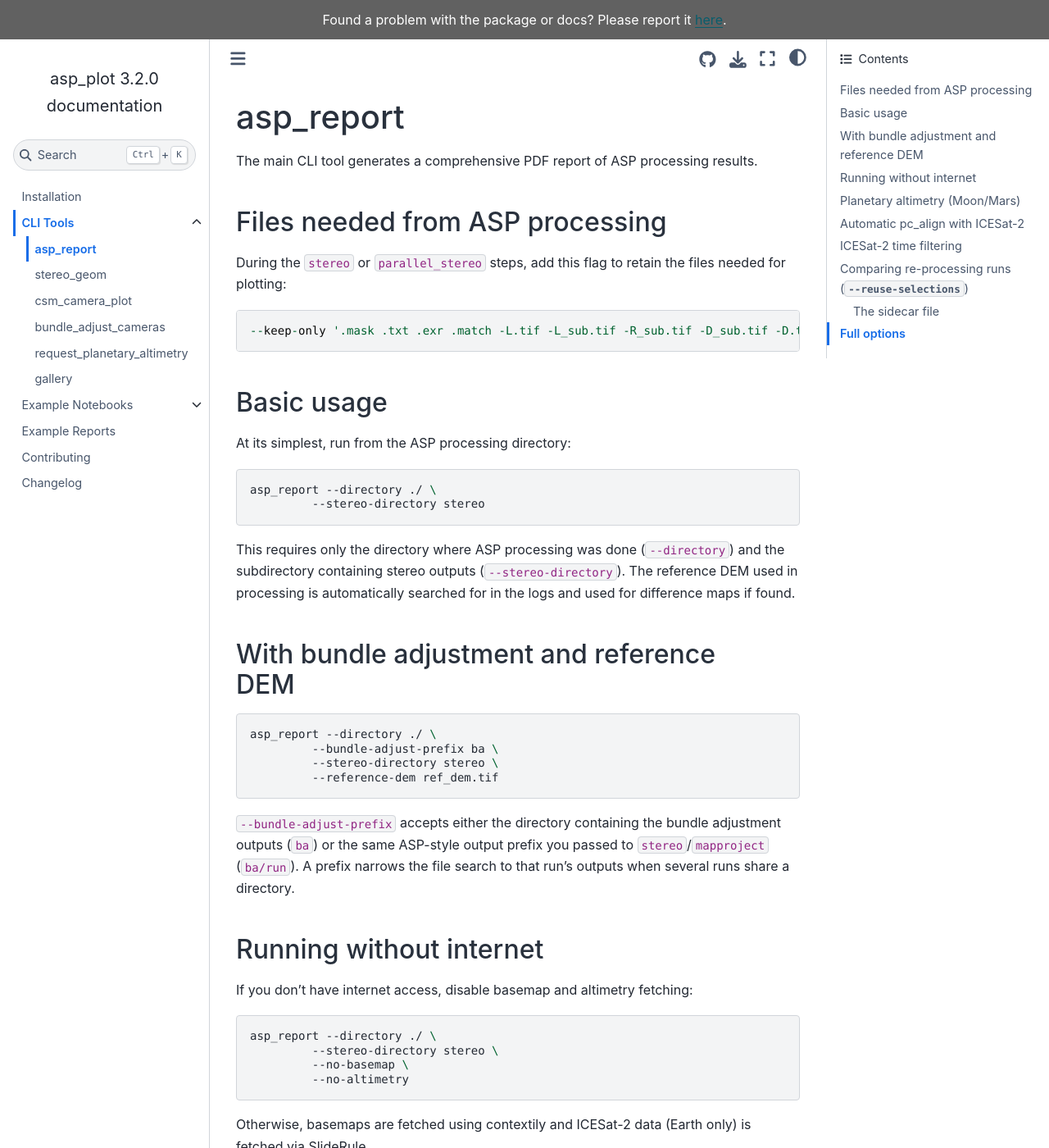
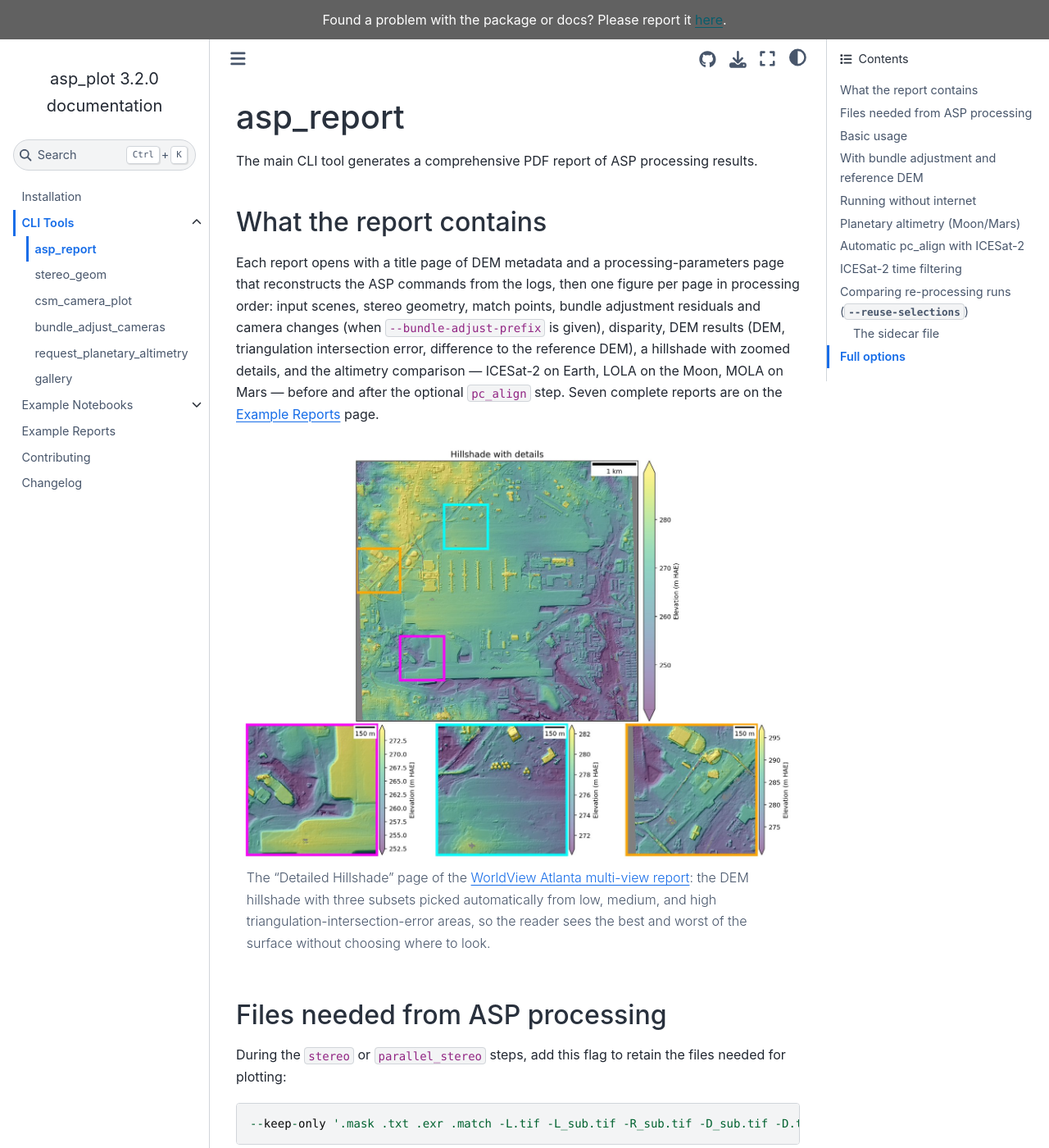
Before and after one commit to uw-cryo/asp_plot, a Sphinx documentation site: the page built from docs/cli/asp_report.md, in a window 1280 px wide and 1400 px high. Shown: the whole window at 82% size. Built offline with Sphinx 7.4.7 and the Sphinx Book theme 1.1.4, drawn with Linux system fonts in a browser that asks for light colours; pages that are not in the unit, such as notebooks, are missing from menus.

Commit message:
Docs: show a figure or link a report on the pages that had none
The bundle_adjust_cameras page (#154) was the first CLI page with a figure
of its own output; the other pages described their figures in words. Each
now shows one, taken from the committed example reports and notebooks so
nothing is regenerated:

- landing page: the DEM Results page of the Atlanta multi-view report,
  with a pointer to the seven example reports
- asp_report: a "What the report contains" section listing the pages in
  order, the Detailed Hillshade page, and the example-reports link
- csm_camera_plot: the Uyuni jitter_solve comparison, with the contrast
  to a bundle_adjust run and a pointer to bundle_adjust_cameras
- stereo_geom: the UCSD two-scene figure, and the Atlanta three-scene
  overview in the multi-view section
- request_planetary_altimetry: the LOLA map page of the LRO NAC report,
  linking the LRO NAC and MOC reports

Raster-heavy pages are JPEG, line plots palette PNG; 1.0 MB in total.
Pages that are lists or process (installation, contributing, the two
indexes, changelog) stay as they are.

````diff
--- a/docs/cli/asp_report.md
+++ b/docs/cli/asp_report.md
@@ -1,6 +1,17 @@
 # asp_report
 
 The main CLI tool generates a comprehensive PDF report of ASP processing results.
+
+## What the report contains
+
+Each report opens with a title page of DEM metadata and a processing-parameters page that reconstructs the ASP commands from the logs, then one figure per page in processing order: input scenes, stereo geometry, match points, bundle adjustment residuals and camera changes (when `--bundle-adjust-prefix` is given), disparity, DEM results (DEM, triangulation intersection error, difference to the reference DEM), a hillshade with zoomed details, and the altimetry comparison — ICESat-2 on Earth, LOLA on the Moon, MOLA on Mars — before and after the optional `pc_align` step. Seven complete reports are on the [Example Reports](../examples/reports.md) page.
+
+```{figure} ../figures/example_detailed_hillshade.jpg
+:alt: DEM hillshade with three zoomed detail subsets
+:width: 100%
+
+The "Detailed Hillshade" page of the [WorldView Atlanta multi-view report](../examples/reports.md): the DEM hillshade with three subsets picked automatically from low, medium, and high triangulation-intersection-error areas, so the reader sees the best and worst of the surface without choosing where to look.
+```
 
 ## Files needed from ASP processing
 
````
Also changed, not shown: docs/cli/csm_camera_plot.md (+7 -0 lines), docs/cli/request_planetary_altimetry.md (+7 -0 lines), docs/cli/stereo_geom.md (+14 -0 lines), docs/index.md (+7 -0 lines), docs/figures/example_csm_camera_plot.png (added), docs/figures/example_dem_results.jpg (added), docs/figures/example_detailed_hillshade.jpg (added), docs/figures/example_planetary_altimetry.jpg (added), docs/figures/example_stereo_geom.png (added), docs/figures/example_stereo_geom_overview.png (added).
